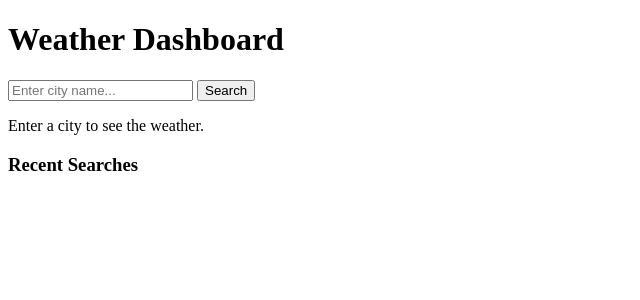
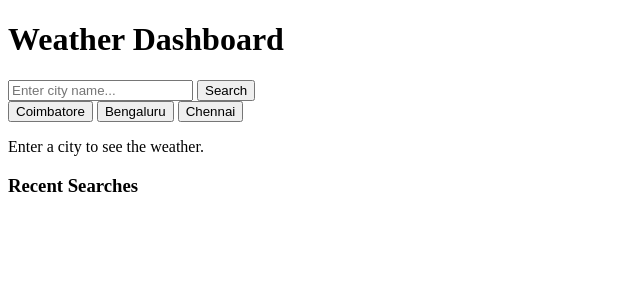
Before and after one commit to Sivapprakash-Chinnaraj/Weather-app, a Python web app: template templates/index.html in a window 1280 px wide. Shown: the top 300 px of the page, without its empty margins (0-640 px from the left). Run offline with Jinja, Linux system fonts and the light colour scheme; the template is opened without the code that fills it, so the values that code supplies are empty.

Commit message:
Changes to the HTML code

```diff
--- a/templates/index.html
+++ b/templates/index.html
@@ -14,6 +14,13 @@
             <button onclick="getWeather()">Search</button>
         </div>
 
+        <!-- New Top Cities Section -->
+        <div class="top-cities">
+            <button class="city-chip" onclick="searchTopCity('Coimbatore')">Coimbatore</button>
+            <button class="city-chip" onclick="searchTopCity('Bengaluru')">Bengaluru</button>
+            <button class="city-chip" onclick="searchTopCity('Chennai')">Chennai</button>
+        </div>
+
         <div id="weatherResult" class="weather-card">
             <p>Enter a city to see the weather.</p>
         </div>
@@ -23,6 +30,14 @@
             <ul id="historyList"></ul>
         </div>
     </div>
+
     <script src="{{ url_for('static', filename='js/script.js') }}"></script>
+    <script>
+        // Automatically fills the search bar and triggers the weather fetch
+        function searchTopCity(city) {
+            document.getElementById('cityInput').value = city;
+            getWeather();
+        }
+    </script>
 </body>
 </html>
```
